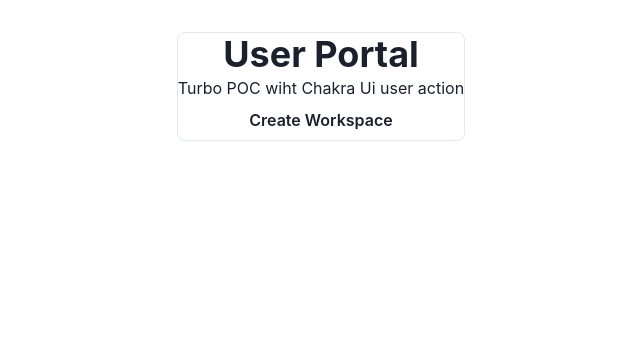
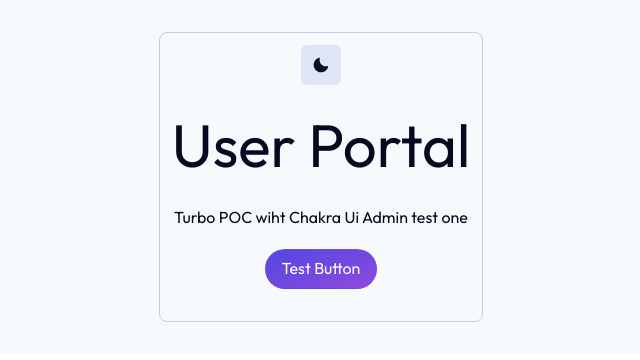
Before and after one commit to ubihacks/Mono-repo.poc, a React (Vite) app in the folder apps/user-portal/: page / in a window 1280 px wide. Shown: the top 360 px of the page, without its empty margins (319-959 px from the left). Built offline with nearby package versions, Linux system fonts and the light colour scheme.

Commit message:
color switch

```diff
--- a/apps/user-portal/src/App.css
+++ b/apps/user-portal/src/App.css
@@ -4,38 +4,3 @@
   padding: 2rem;
   text-align: center;
 }
-
-.logo {
-  height: 6em;
-  padding: 1.5em;
-  will-change: filter;
-}
-.logo:hover {
-  filter: drop-shadow(0 0 2em #646cffaa);
-}
-.logo.react:hover {
-  filter: drop-shadow(0 0 2em #61dafbaa);
-}
-
-@keyframes logo-spin {
-  from {
-    transform: rotate(0deg);
-  }
-  to {
-    transform: rotate(360deg);
-  }
-}
-
-@media (prefers-reduced-motion: no-preference) {
-  a:nth-of-type(2) .logo {
-    animation: logo-spin infinite 20s linear;
-  }
-}
-
-.card {
-  padding: 2em;
-}
-
-.read-the-docs {
-  color: #888;
-}
--- a/apps/user-portal/src/App.tsx
+++ b/apps/user-portal/src/App.tsx
@@ -1,20 +1,28 @@
 import './App.css'
-import { Box, Button, Heading, Text } from '@chakra-ui/react'
+import { Box, Button, Heading, Spacer, Stack, Text, } from '@chakra-ui/react'
+import ColorModeSwitcher from '../../../packages/ui/common/ColorModeSwitcher';
 
 
 function App() {
 
   return (
 
-    <Box maxW='sm' borderWidth='1px' borderRadius='lg' >
-    <Heading>User Portal</Heading>
-    <Text>Turbo POC wiht Chakra Ui user action</Text>
-    <Button borderRadius="full" variant="gradient-purple">
-							Create Workspace
-						</Button>
+    <Box maxW='sm' borderWidth='1px' borderRadius='lg' p={3}>
+      <Stack spacing={{ base: '5', sm: '6' }}>
+        <ColorModeSwitcher />
+
+        <Heading>User Portal</Heading>
+      <Text>Turbo POC wiht Chakra Ui Admin test one   </Text>
+
+
+      </Stack>
+      <Button borderRadius="full" variant="gradient-purple" m={5} onClick={()=>(console.log('test'))} >
+        Test Button
+      </Button>
+
+
 
     </Box>
-
 
 
   )
--- a/apps/user-portal/src/main.tsx
+++ b/apps/user-portal/src/main.tsx
@@ -3,10 +3,11 @@
 import ReactDOM from 'react-dom/client'
 import App from './App'
 import './index.css'
+import theme from '../../../packages/ui/design-system/index';
 
 ReactDOM.createRoot(document.getElementById('root') as HTMLElement).render(
   <React.StrictMode>
-   <ChakraProvider>
+   <ChakraProvider theme={theme}>
       <App />
     </ChakraProvider>
   </React.StrictMode>
--- /dev/null
+++ b/packages/ui/common/ColorModeSwitcher.tsx
@@ -0,0 +1,19 @@
+import { MoonIcon, SunIcon } from '@chakra-ui/icons';
+import { IconButton, useColorMode } from '@chakra-ui/react';
+import React from 'react';
+
+function ColorModeSwitcher() {
+	const { colorMode, toggleColorMode } = useColorMode();
+	return (
+		<header>
+			<IconButton
+				colorScheme="gray"
+				onClick={toggleColorMode}
+				aria-label="Change Color Mode"
+				icon={colorMode === 'light' ? <MoonIcon /> : <SunIcon />}
+			/>
+		</header>
+	);
+}
+
+export default ColorModeSwitcher;
```
Also changed, not shown: 2 other files (tests, documents, lock files or other folders).
